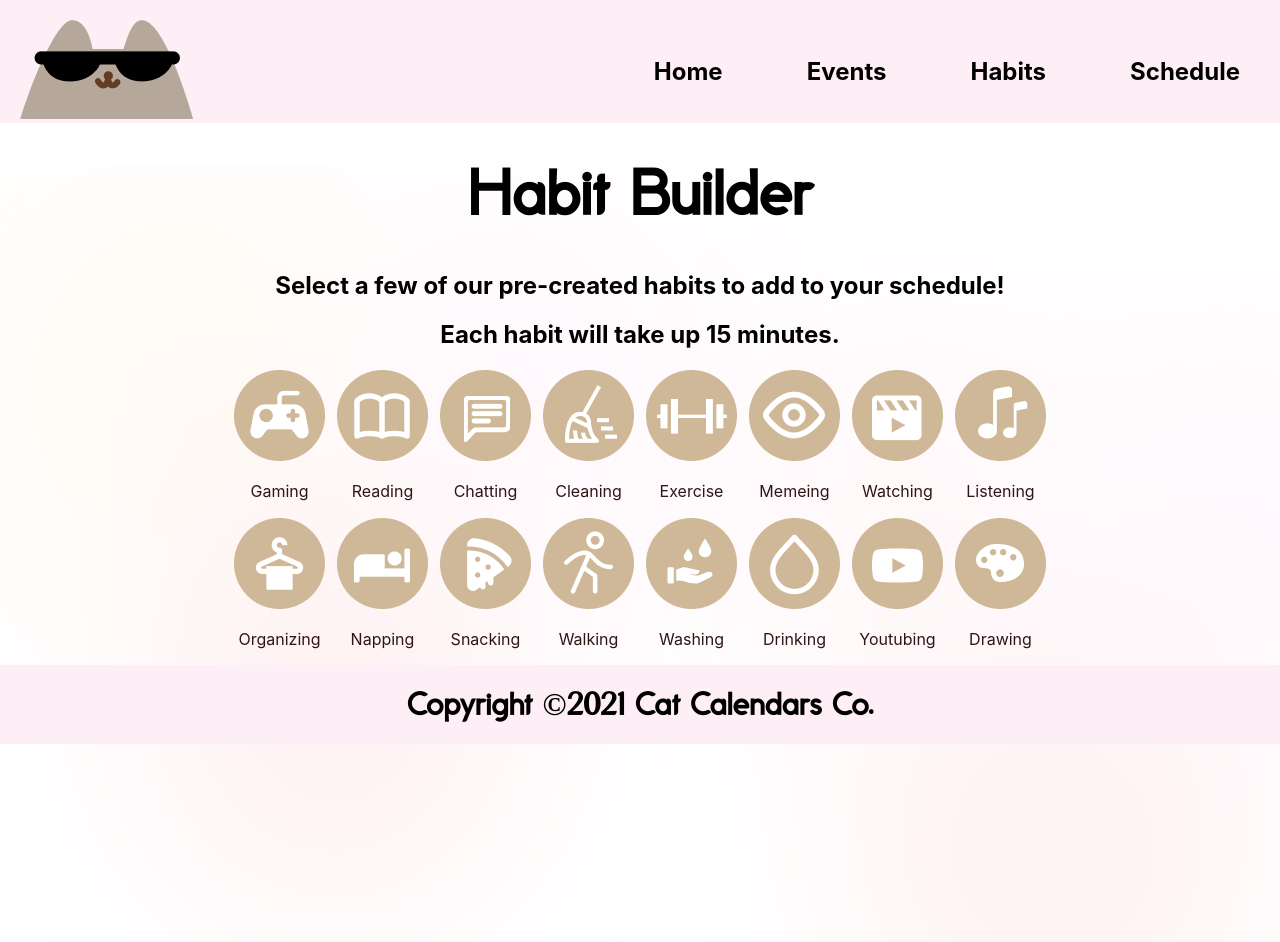
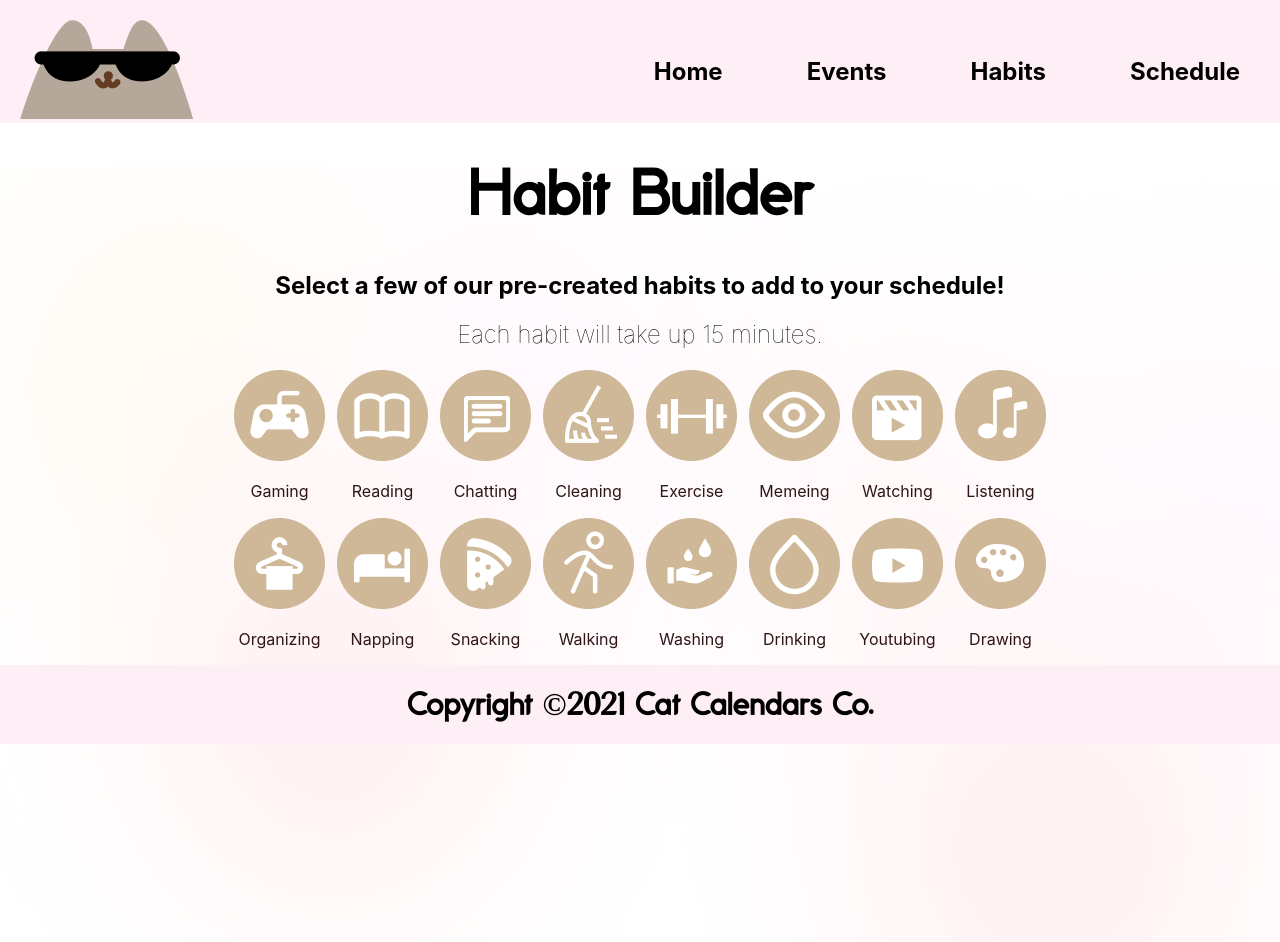
Before and after one commit to anyuan-chen/cat-calendar, a React (Create React App) app: page /habits in a window 1280 px wide. Shown: the top 942 px of the page. Built offline with nearby package versions, Linux system fonts and the light colour scheme.

Commit message:
having an existential crisis at 1am

```diff
--- a/src/pages/Habits.css
+++ b/src/pages/Habits.css
@@ -1,5 +1,6 @@
 .gnome {
   text-align: center;
+  font-weight: bold;
   font-size: 400%;
 }
 .body {
@@ -14,6 +15,11 @@
 .header {
   font-weight: bold;
   text-align: center;
+}
+
+.header2 {
+  text-align: center;
+  font-weight: lighter;
 }
 
 .selection {
--- a/src/pages/Habits.js
+++ b/src/pages/Habits.js
@@ -13,7 +13,7 @@ export default function Habits() {
         <h2 class="header">
           Select a few of our pre-created habits to add to your schedule!
         </h2>
-        <h2 class="header">Each habit will take up 15 minutes.</h2>
+        <h2 class="header2">Each habit will take up 15 minutes.</h2>
         <div class="selection">
           <div class="row1">
             <Habit className="activity" name="Gaming" img="/img/Gaming.png"></Habit>
```
